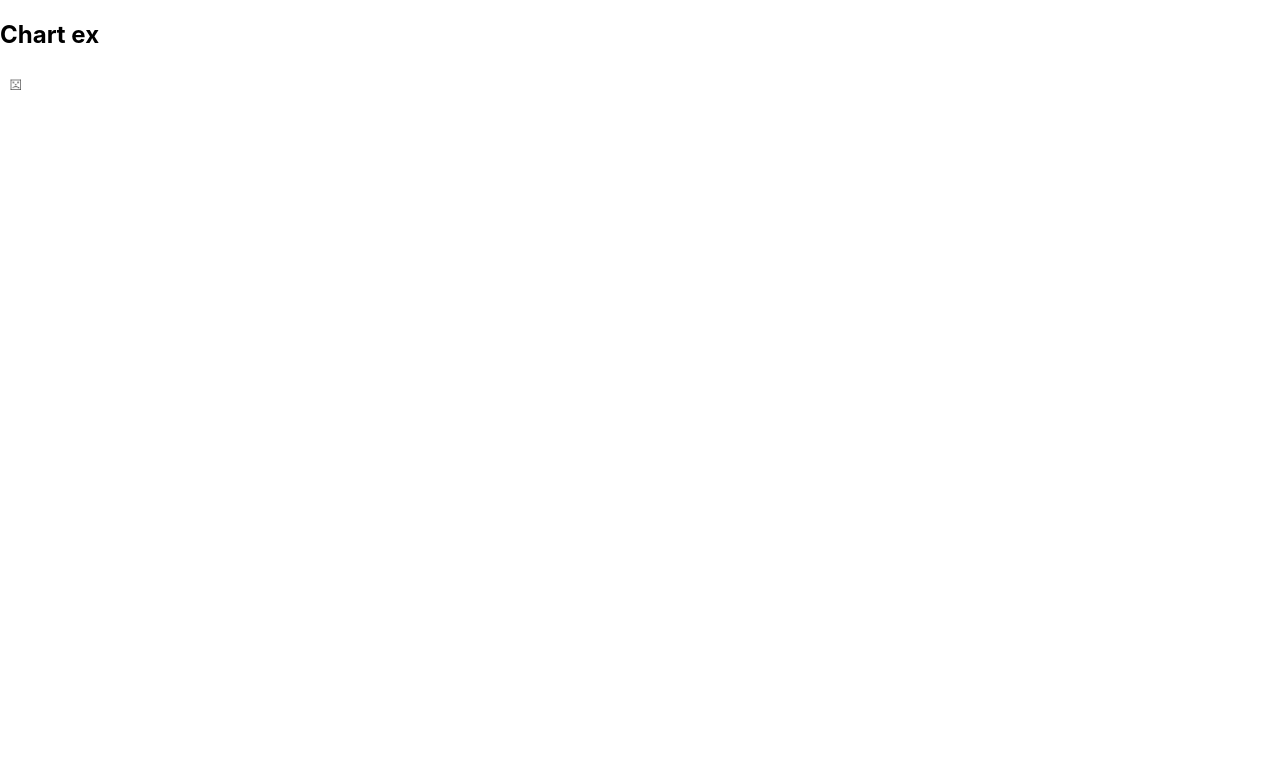
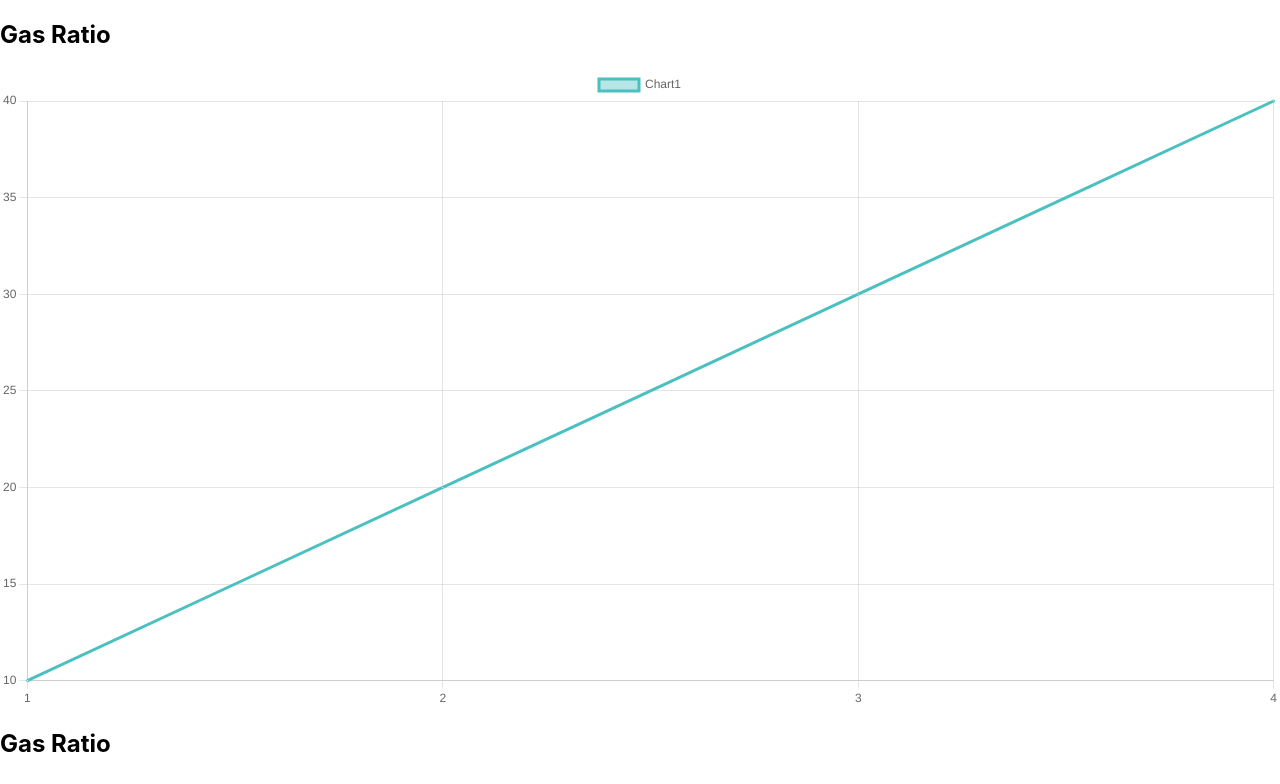
Before and after one commit to burke-md/LMS, a Next.js app in the folder week6/charts/: page /onChainData in a window 1280 px wide. Shown: the top 784 px of the page. Built offline with nearby package versions, Linux system fonts and the light colour scheme.

Commit message:
Test dummy data as props (need to resolve some syntax.

```diff
--- a/week6/charts/pages/components/LineChart.js
+++ b/week6/charts/pages/components/LineChart.js
@@ -21,7 +21,7 @@ ChartJS.register(
 );
 
 const data = {
-    labels: [],
+    labels: ['1', '2', '3'],
     datasets: [
         {
             label: "Chart1",
@@ -42,24 +42,29 @@ const data = {
             pointHoverBorderWidth: 2,
             pointRadius: 1,
             pointHitRadius: 10,
-            data: []
+            data: [10, 20, 30]
         }
     ]
 };
 
 export default function LineChart() {
-    const dataArray = [10, 10, 10];
-    const labelsArray = ['1', '2', '3'];
-    const currentData = {...data};
+    //Replace w/ passed in props
+    const labelsArray = ['1', '2', '3', '4'];
+    const dataArray = [10, 20, 30, 40];
+    const chartName = "Gas Ratio";
+
+    const currentData = {
+        ...data,
+        labels: labelsArray,
+        //datasets[0].data: dataArray
+    };
+
+    currentData.datasets[0].data = dataArray;//Akward syntax - fix this
+
     return (
         <>
-            <h2> Chart ex </h2>
-            <Line
-                data={currentData}
-                width="2000px"
-                height="2000px"
-                options={{ maintainAspectRatio: false }}
-            />
+            <h2> {chartName} </h2>
+            <Line  data={currentData} />
         </>
     )
 };
```
Also changed, not shown: 1 other file (tests, documents, lock files or other folders).
